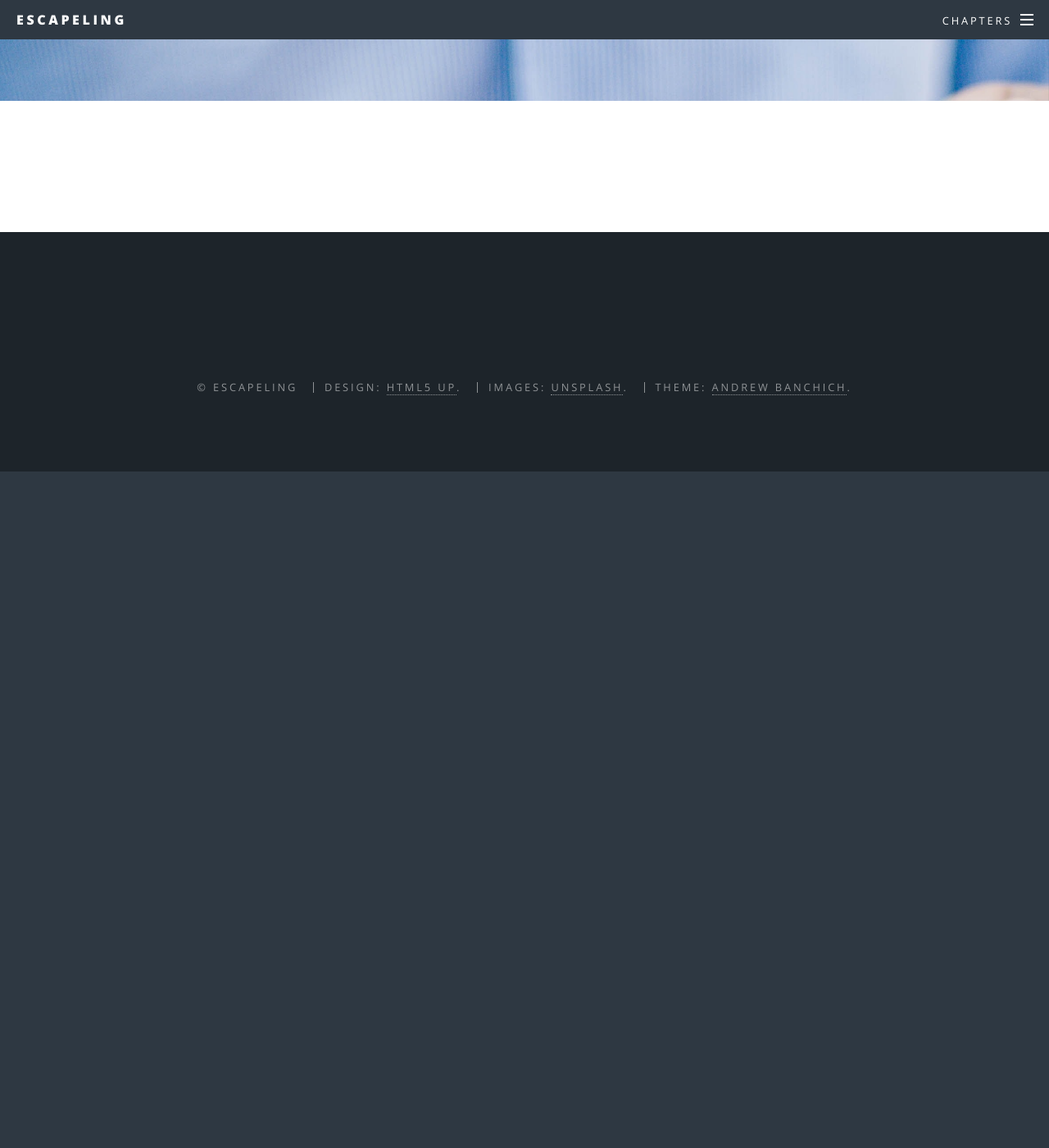
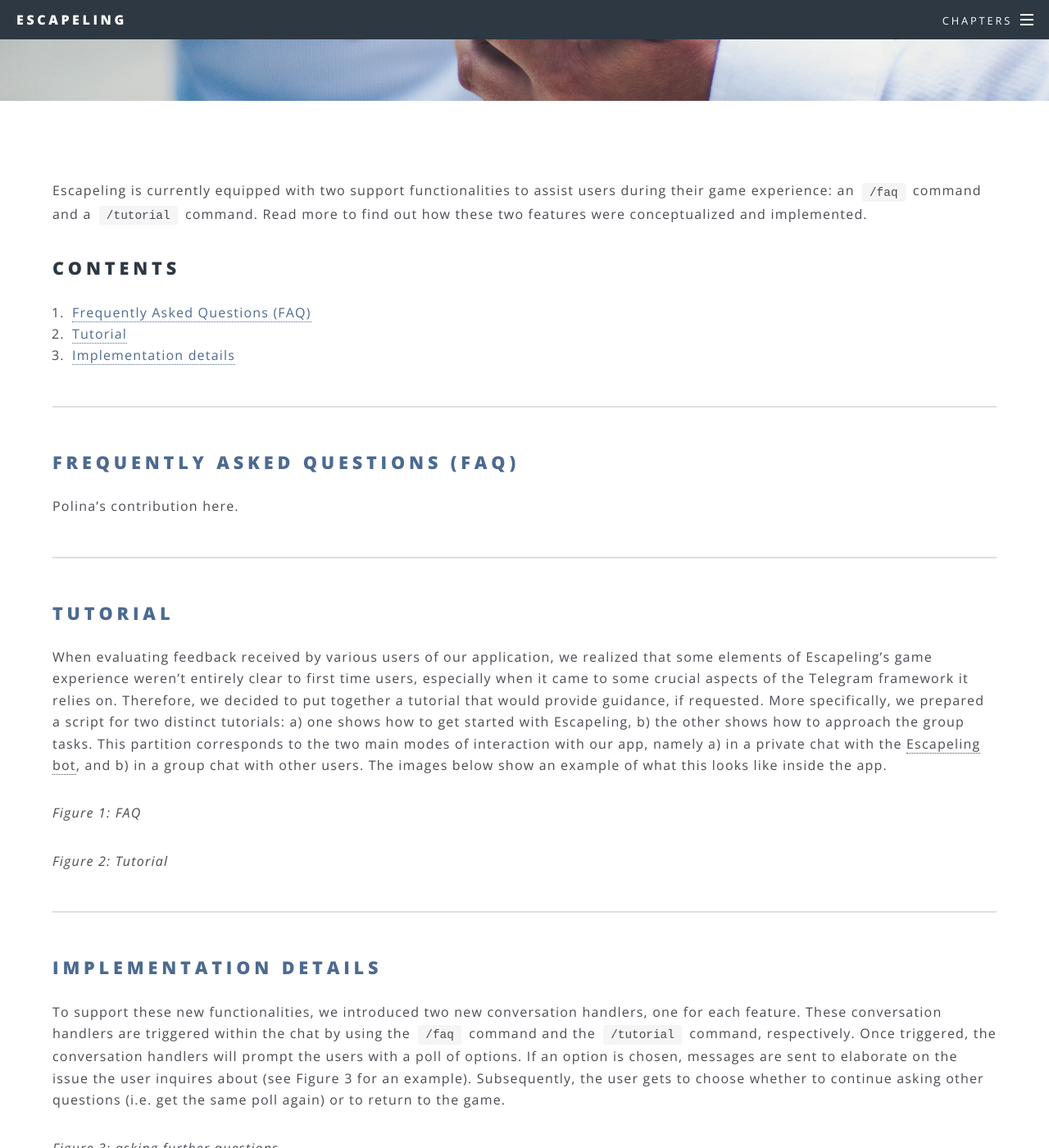
Before and after one commit to ALLUOS/ALLUOS.github.io, a Jekyll site: the page built from _posts/2021-01-01-support.md, in a window 1280 px wide and 1400 px high, scrolled down 270 px. Shown: the whole window at 82% size. Built offline with Jekyll 4.4.1, drawn with Linux system fonts in a browser that asks for light colours; before the commit the page ends 900 px from its top, so only the background shows below that; some of the changed text lies outside the part shown.

Commit message:
support page: tutorial + implementation

```diff
--- a/_posts/2021-01-01-support.md
+++ b/_posts/2021-01-01-support.md
@@ -2,10 +2,62 @@
 layout: post
 title: Support
 sections:
- - title: Design process
-   tag: \#design
- - title: Implementation process
+ - title: FAQ
+   tag: \#faq
+ - title: Tutorial
+   tag: \#tutorial
+ - title: Implementation details
    tag: \#implementation
 description: Find out how users can ask for support while playing the game.
 image: pic12.jpg
 ---
+
+Escapeling is currently equipped with two support functionalities to assist users during their game experience: an `/faq` command and a `/tutorial` command. Read more to find out how these two features were conceptualized and implemented.
+
+## Contents
+
+1. <span class="section">[Frequently Asked Questions (FAQ)](#faq)</span>
+2. <span class="section">[Tutorial](#tutorial)</span>
+3. <span class="section">[Implementation details](#implementation)</span>
+
+<hr />
+
+<!-- FAQ -->
+
+<div id="faq"></div>
+
+<h2><span class="section">Frequently Asked Questions (FAQ)</span></h2>
+
+Polina's contribution here.
+
+<hr />
+
+<!-- Tutorial -->
+
+<div id="tutorial"></div>
+
+<h2><span class="section">Tutorial</span></h2>
+
+When evaluating feedback received by various users of our application, we realized that some elements of Escapeling’s game experience weren’t entirely clear to first time users, especially when it came to some crucial aspects of the Telegram framework it relies on. Therefore, we decided to put together a tutorial that would provide guidance, if requested. More specifically, we prepared a script for two distinct tutorials: a) one shows how to get started with Escapeling, b) the other shows how to approach the group tasks. This partition corresponds to the two main modes of interaction with our app, namely a) in a private chat with the [Escapeling bot](https://telegram.me/Escapeling_Bot), and b) in a group chat with other users. The images below show an example of what this looks like inside the app.
+
+*Figure 1: FAQ*
+
+*Figure 2: Tutorial*
+
+<hr />
+
+<!-- Implementation -->
+
+<div id="implementation"></div>
+
+<h2><span class="section">Implementation details</span></h2>
+
+To support these new functionalities, we introduced two new conversation handlers, one for each feature. These conversation handlers are triggered within the chat by using the `/faq` command and the `/tutorial` command, respectively. Once triggered, the conversation handlers will prompt the users with a poll of options. If an option is chosen, messages are sent to elaborate on the issue the user inquires about (see Figure 3 for an example). Subsequently, the user gets to choose whether to continue asking other questions (i.e. get the same poll again) or to return to the game.
+
+*Figure 3: asking further questions*
+
+Both the FAQ and the tutorial functionalities are available in the dyadic conversation (between the bot and a single user) as well as in the escape missions (in the game group chats).
+
+The scripts needed for these support functionalities are stored as `.json` files under:
+* `data/phrases/faq_questions.json`
+* `data/phrases/tutorial_questions.json`
```
